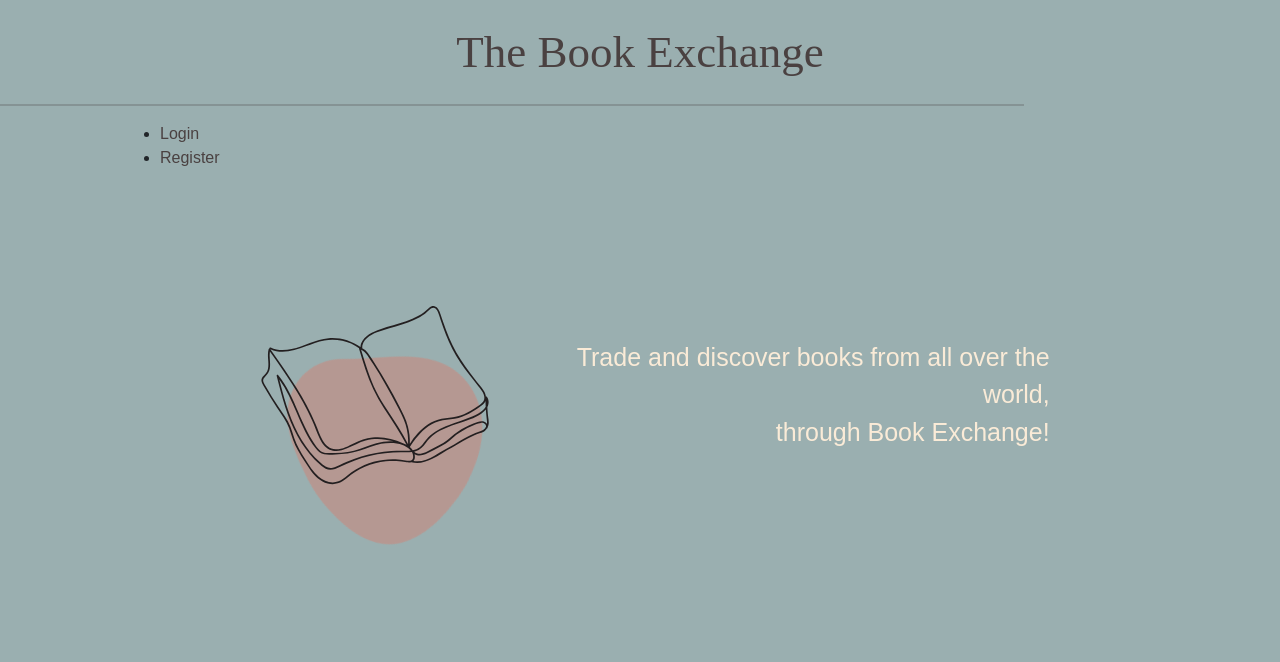
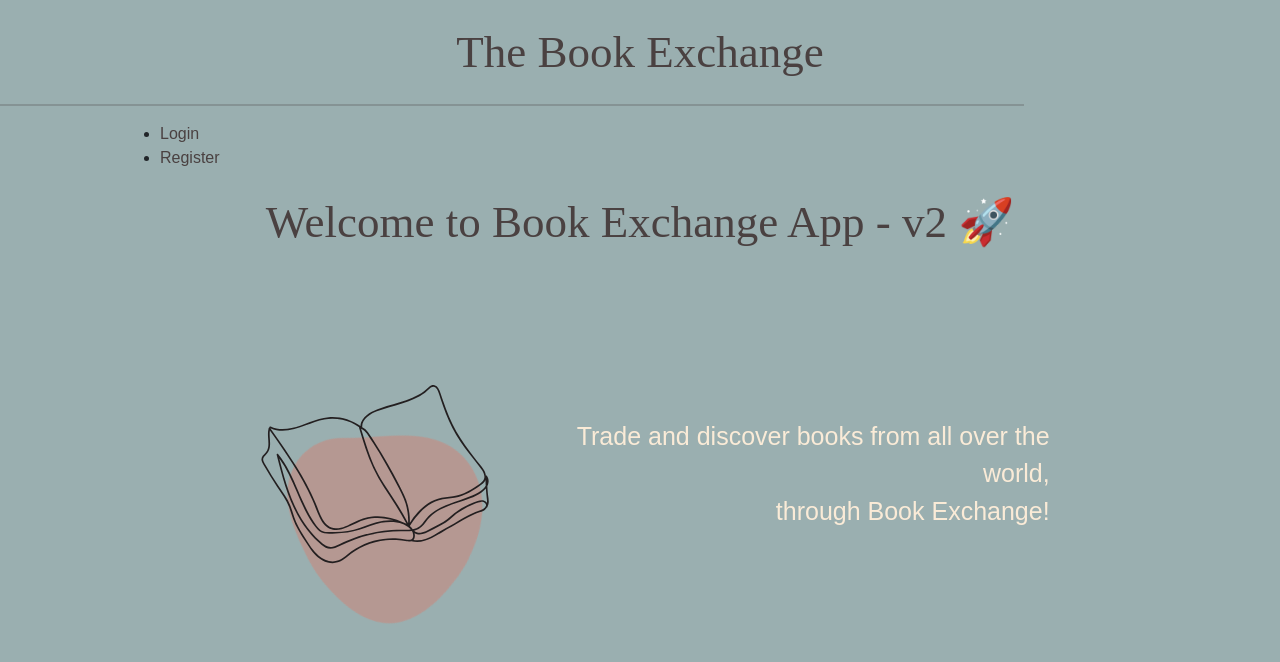
Before and after one commit to mo7thh/bookExchange, a React app in the folder client/: page / in a window 1280 px wide. Shown: the top 662 px of the page. Built offline with nearby package versions, Linux system fonts and the light colour scheme.

Commit message:
Uncomment welcome message in App component for improved user experience

```diff
--- a/client/App.jsx
+++ b/client/App.jsx
@@ -57,7 +57,7 @@ class App extends React.Component {
         <Router>
           {/* NAV will always be rendered */}
           <Nav logOut={this.logOut} loggedIn={this.state.loggedIn} userId={this.state.userId} />
-          {/* <h1>Welcome to Book Exchange App - v2 🚀</h1> */}
+          <h1>Welcome to Book Exchange App - v2 🚀</h1>
 
           <Routes>
             <Route path="/login" element={<Login changeState={this.changeState} loggedIn={this.state.loggedIn} userId={this.state.userId} error={this.state.error} />}></Route>
```
